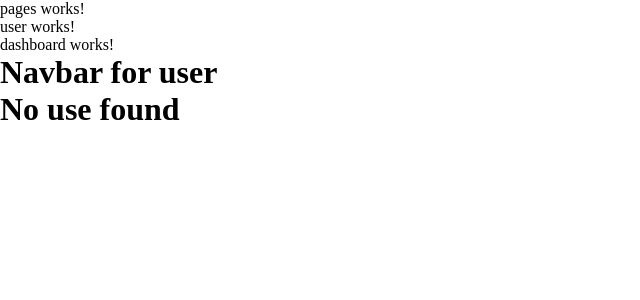
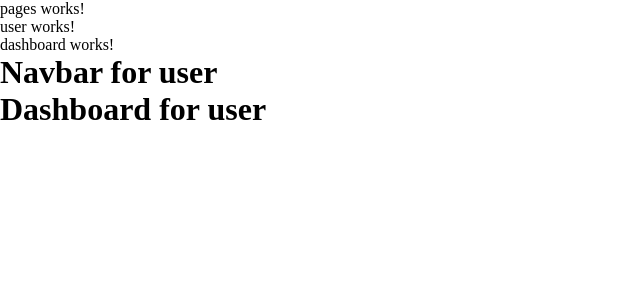
Before and after one commit to ankygupt/angulartest, an Angular app: page /login in a window 1280 px wide. Both pictures are taken after typing "Sample123" into the empty fields and a click on the button "Login". Shown: the top 300 px of the page, without its empty margins (0-640 px from the left). Built offline with nearby package versions, Linux system fonts and the light colour scheme.

Commit message:
Added required signal input for common dashboard and navbar

```diff
--- a/src/app/app.routes.ts
+++ b/src/app/app.routes.ts
@@ -13,7 +13,6 @@ import { UserTypeRoute } from './pages/pages.model';
             return false
         }
         return true
-        // return (userType == 'user' || 'admin') ? true : false
     }
 
 export const routes: Routes = [
--- a/src/app/pages/admin/admin.routes.ts
+++ b/src/app/pages/admin/admin.routes.ts
@@ -15,7 +15,7 @@ export const adminRoutes: Routes = [
             {
                 path: PagesRoute.DASHBOARD,
                 loadComponent: () => import("./dashboard/dashboard.component").then(x => x.AdminDashboardComponent)
-              },
+            },
         ]
     }
 ]
--- a/src/app/pages/admin/dashboard/dashboard.component.ts
+++ b/src/app/pages/admin/dashboard/dashboard.component.ts
@@ -11,9 +11,9 @@ import { getUserType } from '../../../shared/storage';
     <p>
       dashboard works!
     </p>
-    <shared-navbar [userType]="userData" />
+    <shared-navbar [userType]="userData()" />
 
-    <shared-dashboard/>
+    <shared-dashboard [userType]="userData()"/>
   `,
   styles: ``
 })
--- a/src/app/pages/pages.routes.ts
+++ b/src/app/pages/pages.routes.ts
@@ -18,7 +18,6 @@ export const pagesRoutes: Routes = [
         children: [
             {
                 path: "",
-
                 canMatch: [() => {
                     const userType = getUserType()
                     console.log(userType)
--- a/src/app/pages/user/dashboard/dashboard.component.ts
+++ b/src/app/pages/user/dashboard/dashboard.component.ts
@@ -11,8 +11,8 @@ import { getUserType } from '../../../shared/storage';
     <p>
       dashboard works!
     </p>
-    <shared-navbar [userType]="userData"/>
-    <shared-dashboard/>
+    <shared-navbar [userType]="userData()"/>
+    <shared-dashboard [userType]="userData()"/>
   `,
   styles: ``
 })
--- a/src/app/shared/dashboard/dashboard.component.ts
+++ b/src/app/shared/dashboard/dashboard.component.ts
@@ -1,4 +1,4 @@
-import { Component, signal } from '@angular/core';
+import { Component, input, signal } from '@angular/core';
 
 @Component({
   selector: 'shared-dashboard',
@@ -17,5 +17,5 @@ import { Component, signal } from '@angular/core';
 })
 export class SharedDashboardComponent {
 
-  userType = signal<string>('')
+  userType = input.required<string>()
 }
--- a/src/app/shared/navbar/navbar.component.ts
+++ b/src/app/shared/navbar/navbar.component.ts
@@ -1,4 +1,4 @@
-import { Component, Input, signal } from '@angular/core';
+import { Component, Input, input, signal } from '@angular/core';
 
 @Component({
   selector: 'shared-navbar',
@@ -17,6 +17,7 @@ import { Component, Input, signal } from '@angular/core';
 })
 export class SharedNavbarComponent {
 
-  @Input({required:true}) userType = signal<string>('')
+  userType = input.required<string>()
+
 
 }
```
